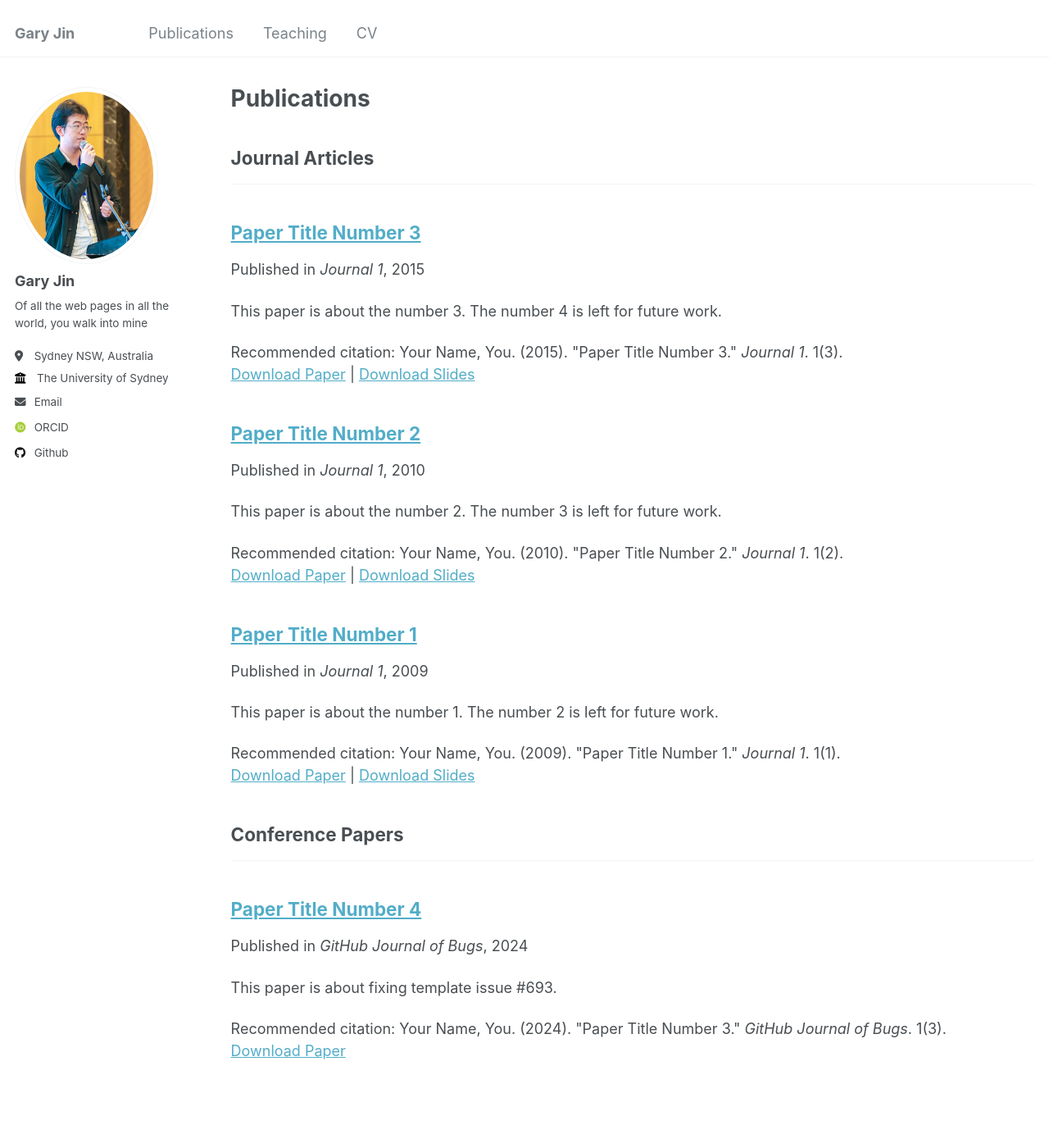
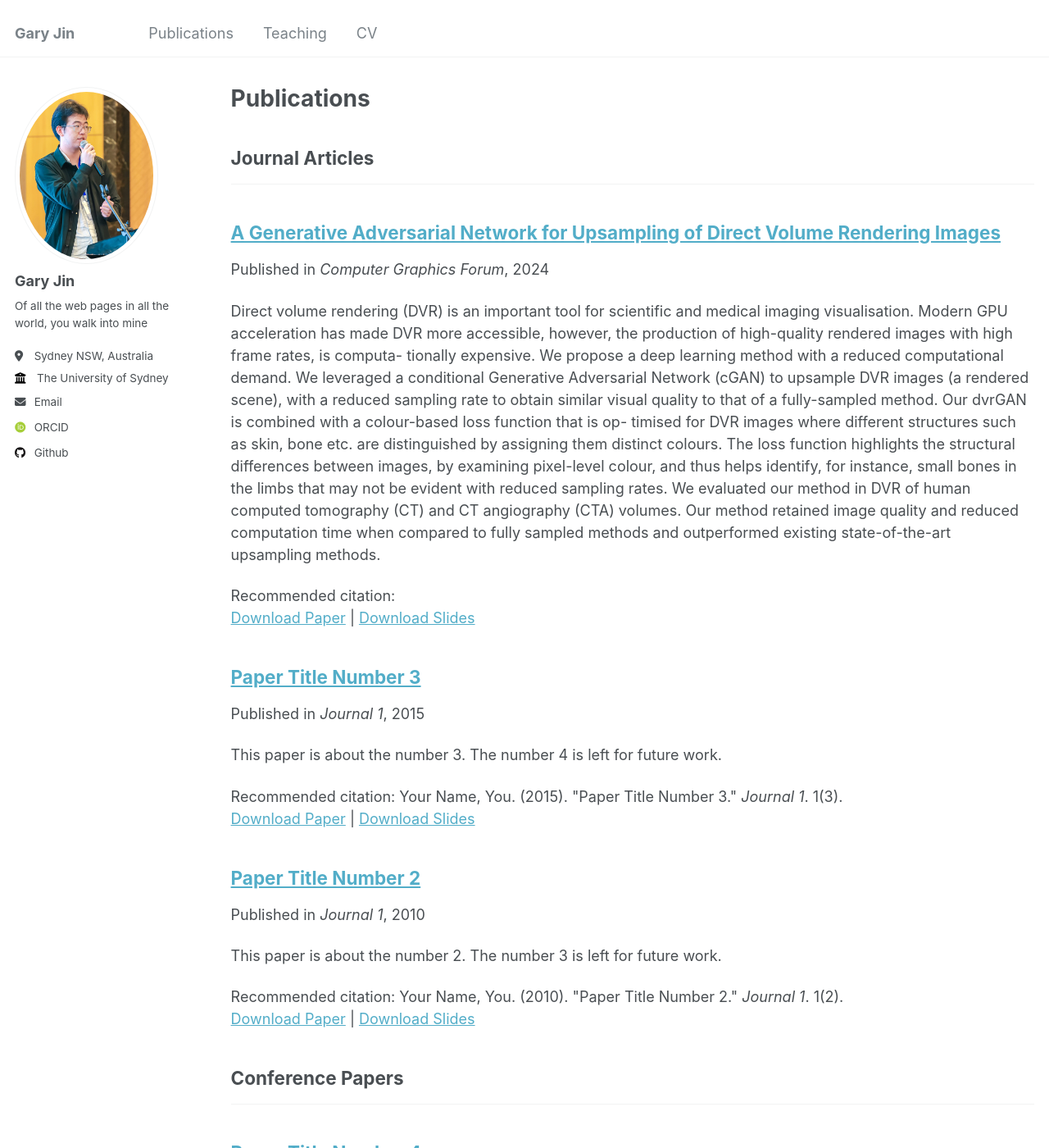
Before and after one commit to TheAttackingEyebrows/theattackingeyebrows.github.io, a Jekyll site: the page built from _pages/publications.html, in a window 1280 px wide and 1400 px high. Shown: the whole window at 82% size. Built offline with Jekyll 4.4.1, drawn with Linux system fonts in a browser that asks for light colours; some web fonts are replaced.

Commit message:
Update 2009-10-01-paper-title-number-1.md

```diff
--- a/_publications/2009-10-01-paper-title-number-1.md
+++ b/_publications/2009-10-01-paper-title-number-1.md
@@ -1,14 +1,14 @@
 ---
-title: "Paper Title Number 1"
+title: "A Generative Adversarial Network for Upsampling of Direct Volume Rendering Images"
 collection: publications
 category: manuscripts
-permalink: /publication/2009-10-01-paper-title-number-1
-excerpt: 'This paper is about the number 1. The number 2 is left for future work.'
-date: 2009-10-01
-venue: 'Journal 1'
-slidesurl: 'http://academicpages.github.io/files/slides1.pdf'
-paperurl: 'http://academicpages.github.io/files/paper1.pdf'
-citation: 'Your Name, You. (2009). &quot;Paper Title Number 1.&quot; <i>Journal 1</i>. 1(1).'
+permalink: /publication/dvrGAN
+excerpt: 'Direct volume rendering (DVR) is an important tool for scientific and medical imaging visualisation. Modern GPU acceleration has made DVR more accessible, however, the production of high-quality rendered images with high frame rates, is computa- tionally expensive. We propose a deep learning method with a reduced computational demand. We leveraged a conditional Generative Adversarial Network (cGAN) to upsample DVR images (a rendered scene), with a reduced sampling rate to obtain similar visual quality to that of a fully-sampled method. Our dvrGAN is combined with a colour-based loss function that is op- timised for DVR images where different structures such as skin, bone etc. are distinguished by assigning them distinct colours. The loss function highlights the structural differences between images, by examining pixel-level colour, and thus helps identify, for instance, small bones in the limbs that may not be evident with reduced sampling rates. We evaluated our method in DVR of human computed tomography (CT) and CT angiography (CTA) volumes. Our method retained image quality and reduced computation time when compared to fully sampled methods and outperformed existing state-of-the-art upsampling methods.'
+date: 2024-10-01
+venue: 'Computer Graphics Forum'
+slidesurl: ''
+paperurl: ''
+citation: ''
 ---
 
 The contents above will be part of a list of publications, if the user clicks the link for the publication than the contents of section will be rendered as a full page, allowing you to provide more information about the paper for the reader. When publications are displayed as a single page, the contents of the above "citation" field will automatically be included below this section in a smaller font.
```
